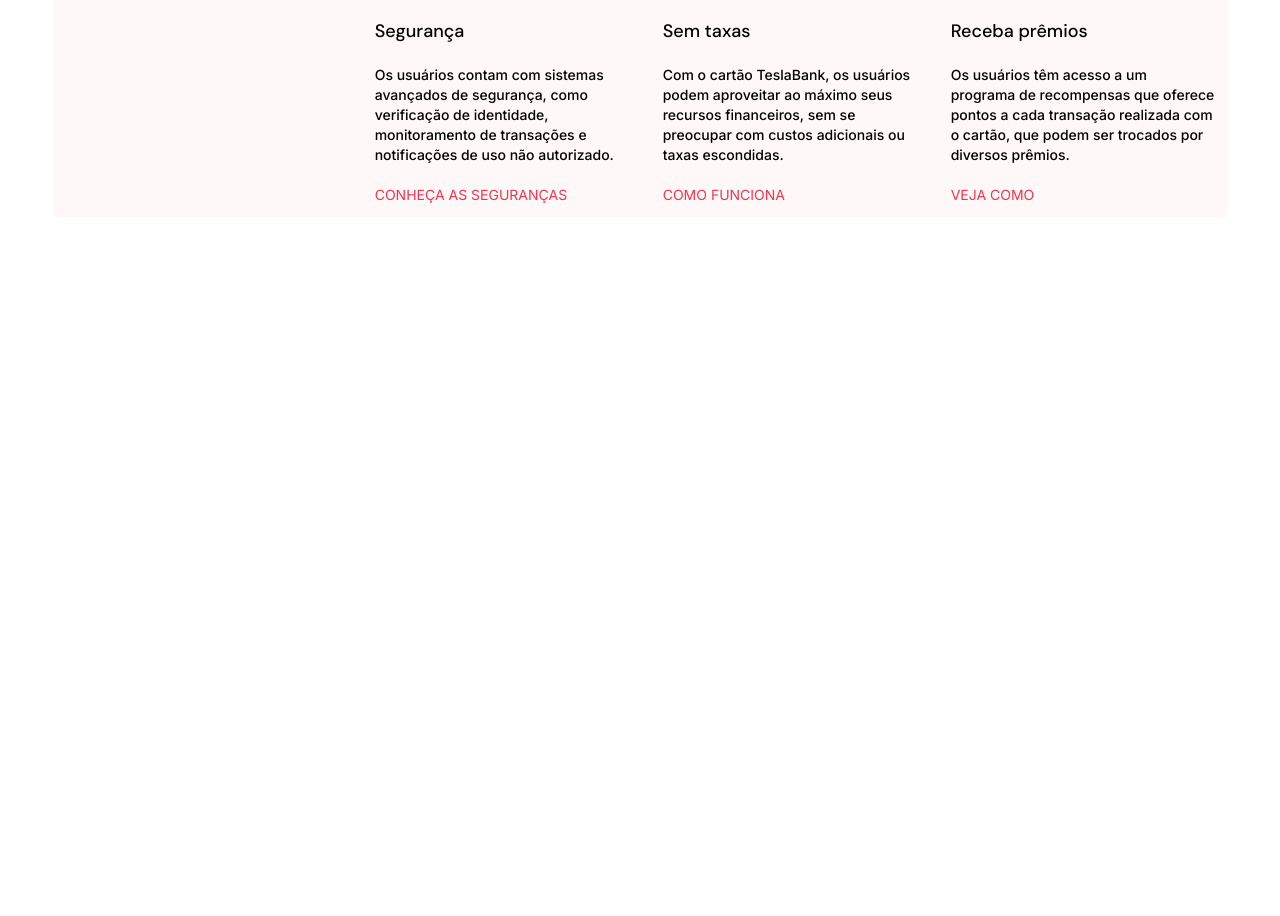
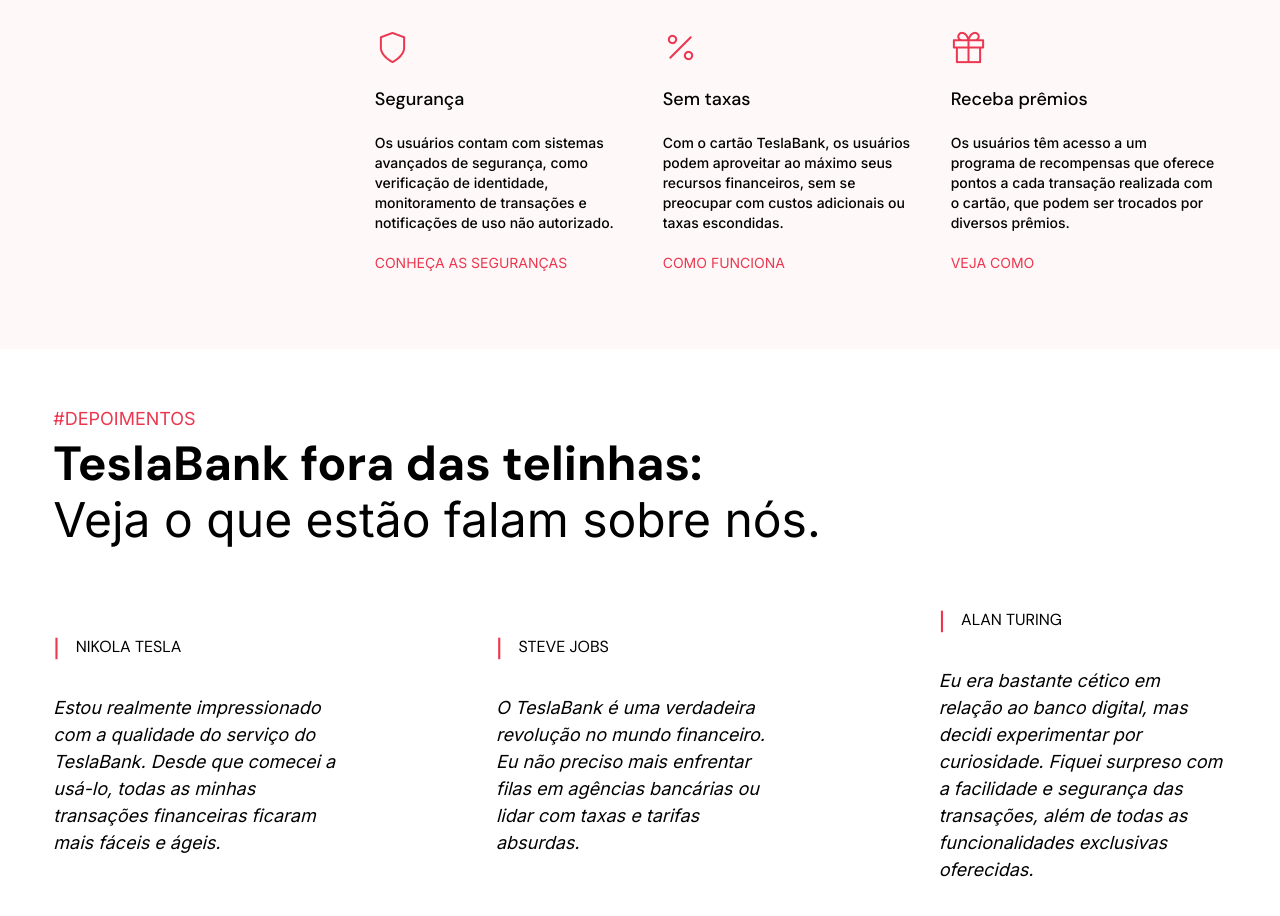
Before and after one commit to pedroviniciusn/tesla-bank, a website: page index.html in a window 1280 px wide. Shown: the part 2024-2940 px from the top of the page. Before the commit the page ends 2305 px from the top, so only its background shows below. Drawn offline with nearby package versions, Linux system fonts and the light colour scheme; files that its build step writes are made by us from their sources.

Commit message:
feat: Finalizing the fourth section of the project

```diff
--- a/index.html
+++ b/index.html
@@ -49,8 +49,8 @@
           </button>
         </div>
       </header>
-      <main class="w-11/12 mx-auto xl:py-16 lg:py-14 md:py-14 sm:py-12">
-        <section class="flex items-center justify-between">
+      <main class="xl:py-16 lg:py-14 md:py-14 sm:py-12">
+        <section class="w-11/12 mx-auto flex items-center justify-between">
           <div class="w-2/3">
             <div class="w-full">
               <h1 class="xl:text-7xl lg:text-7xl md:text-5xl sm:text-4xl">
@@ -123,7 +123,9 @@
             class="xl:w-80 lg:w-72 md:w-64 sm:w-64"
           />
         </section>
-        <section class="flex items-center justify-between py-28">
+        <section
+          class="w-11/12 mx-auto flex items-center justify-between py-28"
+        >
           <div
             class="relative xl:pl-20 lg:pl-20 md:pl-14 md:sm:pr-7 sm:pl-10 sm:pr-4"
           >
@@ -226,8 +228,11 @@
             </div>
           </div>
         </section>
-        <section class="bg-background">
-          <div class="mb-12">
+        <section
+          class="bg-background w-full xl:py-16 lg:py-14 md:py-14 sm:py-12"
+        >
+          <div class="w-11/12 mx-auto">
+            <div class="mb-12 grid grid-cols-1 gap-1">
               <span class="text-brand_color_red">#INOVAÇÃO</span>
               <h1 class="xl:text-5xl lg:text-5xl md:text-4xl sm:text-3xl">
                 Quais as vantagens <br />
@@ -265,8 +270,8 @@
                 </h3>
                 <p class="text-sm font-medium">
                   O cartão também oferece diversos benefícios, como descontos em
-                taxas de corretagem, acesso a fundos de investimento exclusivos
-                e cashback em investimentos.
+                  taxas de corretagem, acesso a fundos de investimento
+                  exclusivos e cashback em investimentos.
                 </p>
                 <span
                   class="text-sm text-brand_color_red cursor-pointer hover:underline underline-offset-4"
@@ -281,8 +286,9 @@
                   Atendimento 24h
                 </h3>
                 <p class="text-sm font-medium">
-                No TeslaBank, os usuários têm acesso a um atendimento ao cliente
-                sempre disponível, 24 horas por dia, 7 dias por semana.
+                  No TeslaBank, os usuários têm acesso a um atendimento ao
+                  cliente sempre disponível, 24 horas por dia, 7 dias por
+                  semana.
                 </p>
                 <span
                   class="text-sm text-brand_color_red cursor-pointer hover:underline underline-offset-4"
@@ -335,9 +341,9 @@
                   Receba prêmios
                 </h3>
                 <p class="text-sm font-medium">
-                Os usuários têm acesso a um programa de recompensas que oferece
-                pontos a cada transação realizada com o cartão, que podem ser
-                trocados por diversos prêmios.
+                  Os usuários têm acesso a um programa de recompensas que
+                  oferece pontos a cada transação realizada com o cartão, que
+                  podem ser trocados por diversos prêmios.
                 </p>
                 <span
                   class="text-sm text-brand_color_red cursor-pointer hover:underline underline-offset-4"
@@ -345,6 +351,56 @@
                 >
               </div>
             </div>
+          </div>
+        </section>
+        <section class="w-11/12 mx-auto pt-14">
+          <div class="mb-12 grid grid-cols-1 gap-2">
+            <span class="text-brand_color_red">#DEPOIMENTOS</span>
+            <h1
+              class="xl:text-5xl lg:text-5xl md:text-4xl sm:text-3xl font-bold"
+            >
+              TeslaBank fora das telinhas:
+            </h1>
+            <span class="xl:text-5xl lg:text-5xl md:text-4xl sm:text-3xl">
+              Veja o que estão falam sobre nós.</span
+            >
+          </div>
+          <div class="flex flex-wrap items-center justify-between">
+            <div class="w-72 grid grid-cols-1 gap-8 py-4">
+              <div class="flex">
+                <span class="text-brand_color_red font-bold mr-4">|</span>
+                <h1>NIKOLA TESLA</h1>
+              </div>
+              <p class="font-normal italic">
+                Estou realmente impressionado com a qualidade do serviço do
+                TeslaBank. Desde que comecei a usá-lo, todas as minhas
+                transações financeiras ficaram mais fáceis e ágeis.
+              </p>
+            </div>
+            <div class="w-72 grid grid-cols-1 gap-8 py-4">
+              <div class="flex">
+                <span class="text-brand_color_red font-bold mr-4">|</span>
+                <h1>STEVE JOBS</h1>
+              </div>
+              <p class="font-normal italic">
+                O TeslaBank é uma verdadeira revolução no mundo financeiro. Eu
+                não preciso mais enfrentar filas em agências bancárias ou lidar
+                com taxas e tarifas absurdas.
+              </p>
+            </div>
+            <div class="w-72 grid grid-cols-1 gap-8 py-4">
+              <div class="flex">
+                <span class="text-brand_color_red font-bold mr-4">|</span>
+                <h1>ALAN TURING</h1>
+              </div>
+              <p class="font-normal italic">
+                Eu era bastante cético em relação ao banco digital, mas decidi
+                experimentar por curiosidade. Fiquei surpreso com a facilidade e
+                segurança das transações, além de todas as funcionalidades
+                exclusivas oferecidas.
+              </p>
+            </div>
+          </div>
         </section>
       </main>
     </div>
```
Lines whose indentation alone changed are shown as unchanged.
